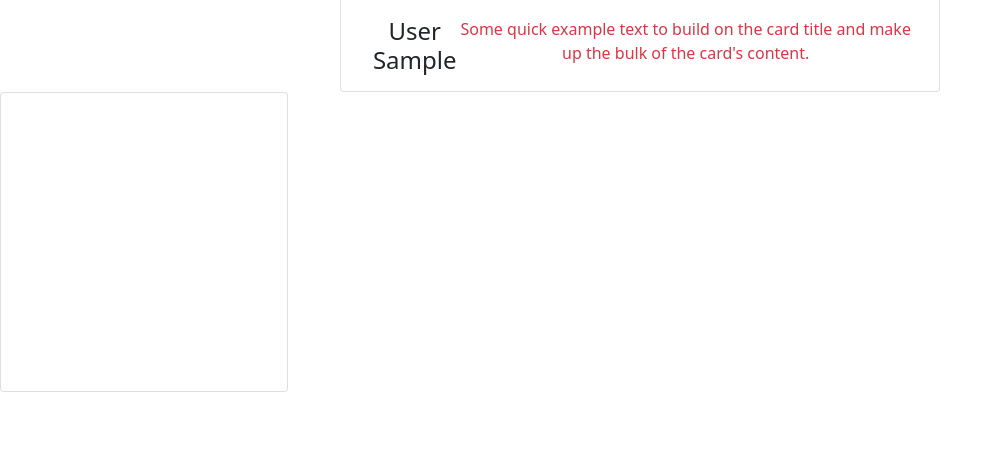
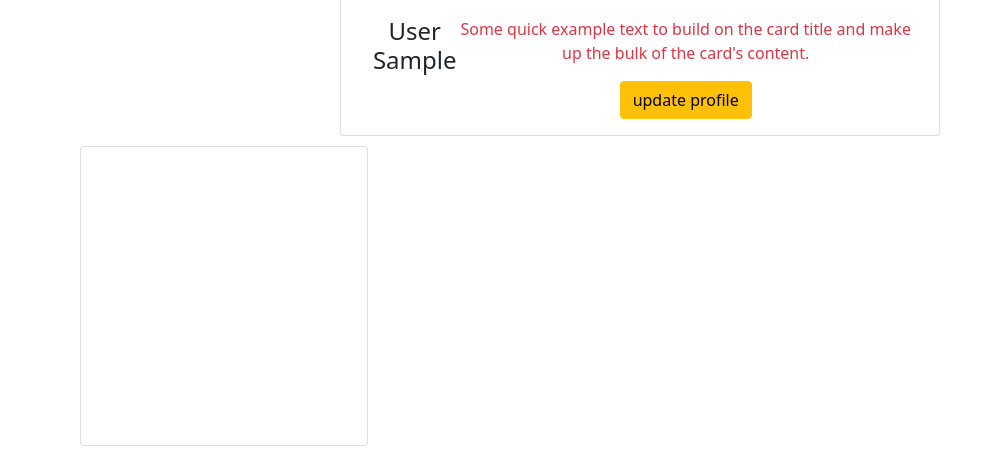
Before and after one commit to bensammwaniki/insta-clone, a Django app: page /profile/ in a window 1280 px wide. Shown: the part 416-872 px from the top of the page, without its empty margins (0-1003 px from the left). Before the commit the page ends 808 px from the top, so only its background shows below. Run offline with Django 3.2, Linux system fonts and the light colour scheme; the visitor is signed in with stand-in values (Sample User, id 1); data that the repository does not hold is empty; some libraries are stand-ins or nearby versions.

Commit message:
complete profile

```diff
--- a/instapp/templates/base.html
+++ b/instapp/templates/base.html
@@ -35,7 +35,6 @@
                 <a class="nav-link active" aria-current="page" href="accounts/register/">Sign up</a>
               </li>
               <li class="nav-item">
-                <a class="nav-link active" aria-current="page" data-bs-toggle="modal" data-bs-target="#exampleModal">Post</a>
               </li>
 
             </ul>
--- a/instapp/templates/profile.html
+++ b/instapp/templates/profile.html
@@ -25,6 +25,8 @@
                     <span class="text-danger">  Some quick example text to build on the card title and make up the bulk of the card's content.</span>
                     {% endif %}
                 </p>
+                <a type="button" class="btn btn-warning" aria-current="page" data-bs-toggle="modal" data-bs-target="#exampleModal">update profile</a>
+
                 </div>
             </div>
           </div>
@@ -35,7 +37,7 @@
     <div class="modal-dialog">
       <div class="modal-content">
         <div class="modal-header">
-          <h5 class="modal-title" id="exampleModalLabel">Modal title</h5>
+          <h5 class="modal-title" id="exampleModalLabel">update profile </h5>
           <button type="button" class="btn-close" data-bs-dismiss="modal" aria-label="Close"></button>
         </div>
         <div class="modal-body">
@@ -82,16 +84,16 @@
       </div>
     </div>
   </div>
-
+<div class="container">
   <div class="row">
     {% for image in images %}
-    <div class="card" style="width: 18rem;height: 500px;">
+    <div class="card" style="width: 18rem;height: 300px;margin: 10px;">
         <img src="{{ image.image.url }}" class="card-img-top" alt="...">
         <div class="card-body">
         </div>
     </div>
     {% empty %}
-    <div class="card" style="width: 18rem;height: 300px;">
+    <div class="card" style="width: 18rem;height: 300px; margin: 10px;">
         <img src="{{profile.profile_photo.url}}" alt="" class="card-img-top">
         <div class="card-body">
         </div>
@@ -99,6 +101,6 @@
     {% endfor %}
 
   </div>
-
+</div>
 
 {% endblock %}
```
